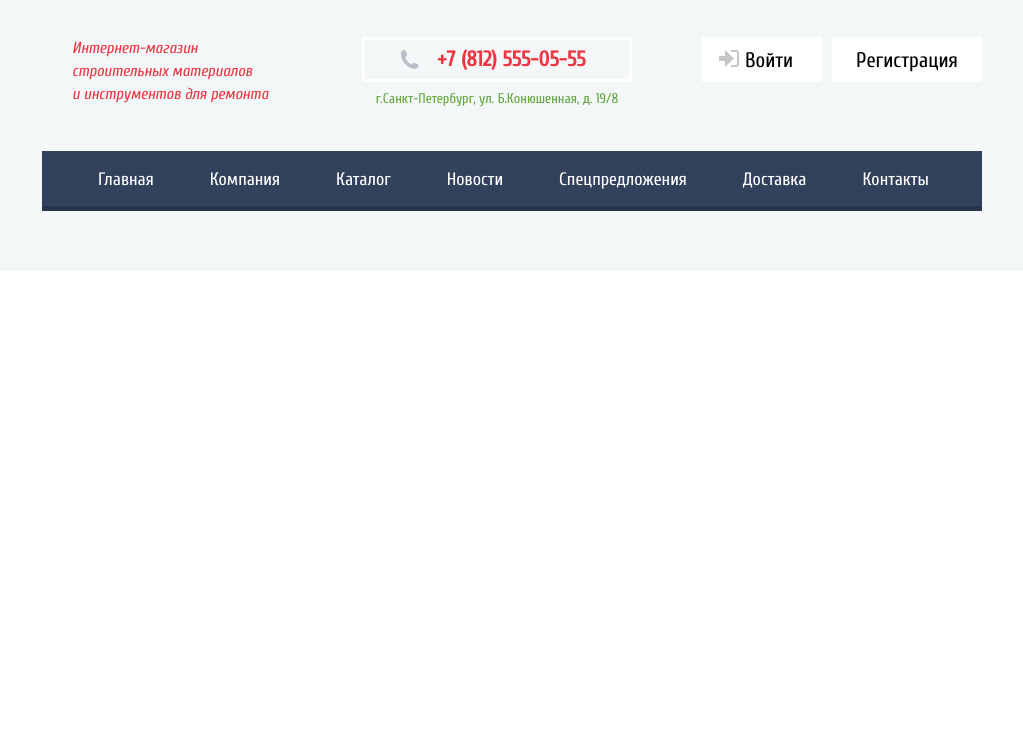
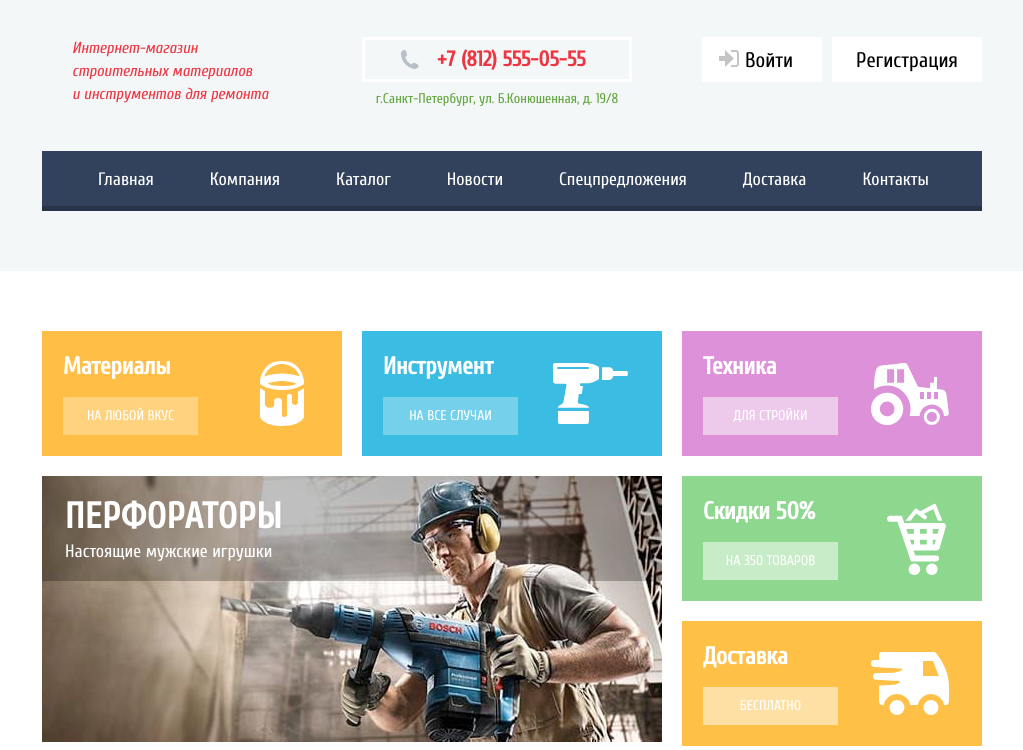
Before and after one commit to kenzaofficial/Technomart, a website: page index.html in a window 1280 px wide. Shown: the part 50-800 px from the top of the page, without its empty margins (128-1151 px from the left). Drawn offline with Linux system fonts and the light colour scheme; files whose address does not match are found by name.

Commit message:
main-advantages-finished

```diff
--- a/index.html
+++ b/index.html
@@ -45,10 +45,9 @@
                <address>г.Санкт-Петербург, ул. Б.Конюшенная, д. 19/8</address>
             </div>
             <button class="header-middle__login header-middle__button" type="button">
-               <svg width="21" height="17" fill="none" xmlns="http://www.w3.org/2000/svg">
-                  <path d="M14.9 8.5L6 0v6H0v5h6v6l8.9-8.5z" fill="#C5C5C5" />
-                  <path d="M17 15h-5v2h5c2.2 0 3-1.8 3-3V3c0-1.2-.8-3-3-3h-5v2h5c.8 0 1 .7 1 1v11c0 .3-.2 1-1 1z"
-                     fill="#C5C5C5" />
+               <svg width="21" height="17" fill="#C5C5C5" xmlns="http://www.w3.org/2000/svg">
+                  <path d="M14.9 8.5L6 0v6H0v5h6v6l8.9-8.5z" />
+                  <path d="M17 15h-5v2h5c2.2 0 3-1.8 3-3V3c0-1.2-.8-3-3-3h-5v2h5c.8 0 1 .7 1 1v11c0 .3-.2 1-1 1z" />
                </svg>Войти
             </button>
             <button class="header-middle__registration header-middle__button" type="button">
@@ -57,7 +56,7 @@
          </div>
          <div class="header-nav">
             <ul class="header-nav__list">
-               <li><a class="header-nav__link" href="#">Главная </a></li>
+               <li><a class="header-nav__link new" href="#">Главная </a></li>
                <li><a class="header-nav__link" href="#">Компания</a></li>
                <li><a class="header-nav__link" href="#">Каталог</a></li>
                <li><a class="header-nav__link" href="#">Новости</a></li>
@@ -65,13 +64,44 @@
                <li><a class="header-nav__link" href="#">Доставка</a></li>
                <li><a class="header-nav__link" href="#">Контакты</a></li>
             </ul>
-
          </div>
       </div>
       </div>
    </header>
-   <main>
-      <div class="contaner"></div>
+   <main class="main">
+      <div class="container">
+         <div class="main-advantages">
+            <div class="main-advantages-item main-advantages__bg-1">
+               <h5 class="main-advantages-item__title">Материалы</h5>
+               <a class="main-advantages-item__btn main-advantages-item__btn-bg-1">На любой вкус</a>
+            </div>
+            <div class="main-advantages-item main-advantages__bg-2">
+               <h5 class="main-advantages-item__title">Инструмент</h5>
+               <a class="main-advantages-item__btn main-advantages-item__btn-bg-2">На все случаи </a>
+            </div>
+            <div class="main-advantages-item main-advantages__bg-3">
+               <h5 class="main-advantages-item__title">Техника</h5>
+               <a class="main-advantages-item__btn main-advantages-item__btn-bg-3">Для стройки</a>
+            </div>
+            <div class="main-advantages-slider">
+               <h4 class="main-advantages-slider__title">Перфораторы</h4>
+               <h5 class="main-advantages-slider__subtitle">Настоящие мужские игрушки</h5>
+            </div>
+            <div class="main-advantages-item main-advantages__bg-4">
+               <h5 class="main-advantages-item__title">Скидки 50%</h5>
+               <a class="main-advantages-item__btn main-advantages-item__btn-bg-4">На 350 товаров</a>
+            </div>
+            <div class="main-advantages-item main-advantages__bg-5">
+               <h5 class="main-advantages-item__title">Доставка</h5>
+               <a class="main-advantages-item__btn main-advantages-item__btn-bg-5">Бесплатно</a>
+            </div>
+         </div>
+         <section class="main-goods">
+            <h4 class="main-goods__title">Популярные товары:</h4>
+
+         </section>
+      </div>
+
    </main>
 </body>
 
--- /dev/null
+++ b/src/scss/advantages.scss
@@ -0,0 +1,99 @@
+main {
+  // background: url(/src/img/main.png) no-repeat top center;
+   .container {
+      .main-advantages {
+      display: grid;
+      grid-template-columns: 1fr 1fr 1fr ;
+      grid-template-rows: none ;
+      grid-gap: 20px;
+      margin-bottom:60px ;
+      &__bg-1 {
+         background: #FFBF47 url(/src/img/icon-1.svg);
+      }
+      &__bg-2 {
+         background: #3BBCE3 url(/src/img/icon-2.svg);
+      }
+      &__bg-3 {
+         background: #DC91D8 url(/src/img/icon-3.svg);
+      }
+      &__bg-4 {
+         background: #8ED78F url(/src/img/icon-4.svg);
+      }
+      &__bg-5 {
+         background: #FFC047 url(/src/img/icon-5.svg);
+      }
+      &-item {
+         max-width: 300px;
+         width: 100%;
+         padding: 21px;
+         background-position: 85%;
+         background-repeat: no-repeat;
+
+         &__title {
+            font-size: 24px;
+            line-height: 30px;
+            margin-bottom: 15px;
+         }
+
+         &__btn {
+            display: inline-block;
+            padding: 10px 5px;
+            max-width: 135px;
+            width: 100%;
+            font-size: 14px;
+            line-height: 18px;
+            text-align: center;
+            text-transform: uppercase;
+            cursor: pointer;
+            &:hover {                //ка кправильно подобрать цвет ховера кнопки если в макете нет такой информации?
+                opacity: 0.8;
+
+            }
+            &:active {
+              box-shadow: inset 0 0 8px -5px #666666;
+            }
+         }
+
+         &__btn-bg-1 {
+            background-color: #FFD27E;
+         }
+         &__btn-bg-2 {
+            background-color:#75D0EB;
+         }
+         &__btn-bg-3 {
+            background-color:#EDC9EC;
+         }
+         &__btn-bg-4 {
+            background-color:#C8EBC8;
+         }
+         &__btn-bg-5 {
+            background-color:#FFE0A4;
+         }
+    }
+
+    &-slider {
+
+         grid-column: span 2;
+         grid-row: span 2;
+         max-width: 620px;
+         width:100%;
+         height: 266px;
+         padding: 23px;
+         background: url(/src/img/features__slider-1.jpg);
+         &__title {
+            margin-bottom: 5px;
+            font-size: 36px;
+            line-height: 36px;
+            text-transform: uppercase;
+            letter-spacing: 1px;
+         }
+
+         &__subtitle {
+            font-size: 18px;
+            line-height: 24px;
+            font-weight: 400;
+         }
+    }
+  }
+}
+}
--- /dev/null
+++ b/src/scss/goods.scss
@@ -0,0 +1,16 @@
+.main {
+   .container {
+      .main-goods {
+         color: black;
+         background: url(/src/img/goods.png) top;
+         min-height: 500px;
+         &__title {
+            font-size: 30px;
+            line-height: 30px;
+            font-weight: 400;
+            text-transform: uppercase;
+         }
+
+      }
+   }
+}
--- a/src/scss/header.scss
+++ b/src/scss/header.scss
@@ -1,6 +1,7 @@
 .header {
    background-color: #F3F7F8;
    padding-bottom: 60px;
+   margin-bottom: 60px;
    &-top {
       .container {
       display:flex;
@@ -163,17 +164,28 @@
             outline: none;
             border: none;
             cursor: pointer;
-
+            &:hover {
+               color: red;
+            }
+            &:active {
+               color: #C5C5C5;
+            }
          }
 
          &__login {
             margin-right: 10px;
             padding:13px 29px 11px 17px;
+            &:hover {
+               svg {
+                  opacity: 0.5;
+                  color: green;//почему color не меняется при ховере ??
+               }
+            }
 
             svg {
                margin-right: 5px;
+            }
 
-            }
          }
 
          &__registration {
--- a/src/scss/style.scss
+++ b/src/scss/style.scss
@@ -1,5 +1,7 @@
 @import "header";
 @import  "fonts";
+@import  "advantages";
+@import "goods";
 
 * { box-sizing: border-box;
 }
@@ -18,7 +20,7 @@ a {
    font-family: "cuprum",sans-serif;
 }
 
-ul {
+h1,h2,h3,h4,h5,h6,ul {
    padding: 0;
    margin: 0;
 }
```
Also changed, not shown: build/advantages.css (added), build/goods.css (added), build/header.css, build/main.css (added), build/style.css, src/img/goods.png (added), src/img/header.png (deleted).
